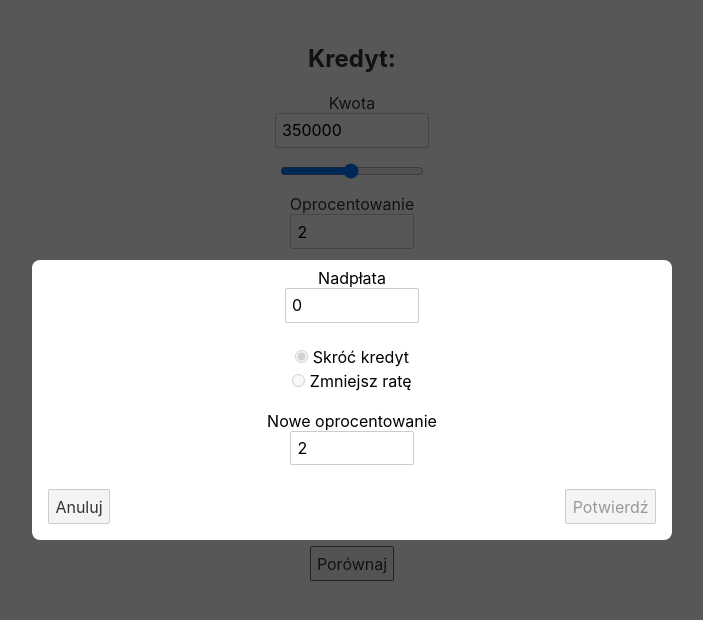
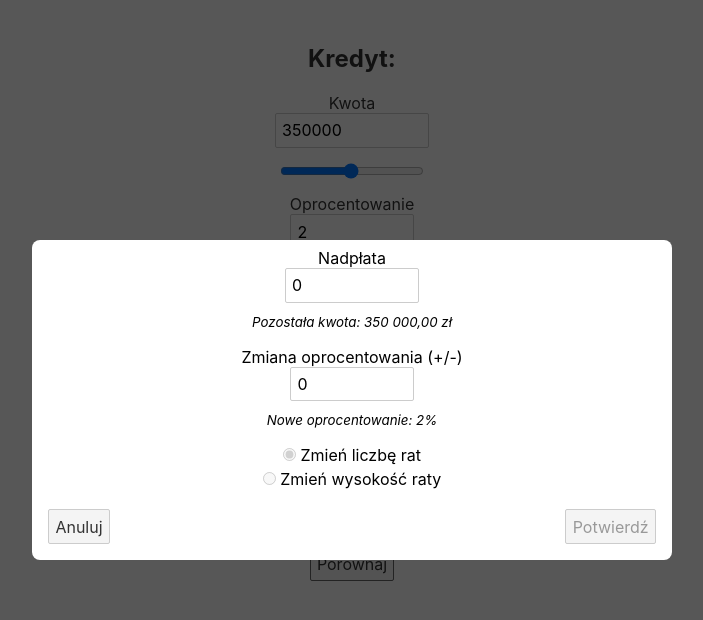
Before and after one commit to adamwroo/svelte-mortgage-calculator, a Svelte app: page / in a window 1280 px wide. Both pictures are taken after a click on the button "Porównaj". Shown: the top 620 px of the page, without its empty margins (288-991 px from the left). Built offline with nearby package versions, Linux system fonts and the light colour scheme.

Commit message:
AddAlternative component adjusted

```diff
--- a/src/components/AddAlternative.svelte
+++ b/src/components/AddAlternative.svelte
@@ -3,21 +3,23 @@
     const dispatch = createEventDispatcher();
     import { fade } from 'svelte/transition';
     import { clickOutside } from "../actions";
+    import { toPLN } from '../utils';
+
     export let mortgageBase;
 
     let showModal = false;
 
     let overpayment = 0;
-    let overpaymentResult = "shorten-credit"; // or "reduce-installment";
-    let newInterestRate = mortgageBase.interestRate;
+    let adjustType = "adjust-number-of-payments"; // or "adjust-installment";
+    let interestRateChange = 0;
 
     let isAlternativeDifferent = false;
-    $: isAlternativeDifferent = overpayment > 0 || newInterestRate != mortgageBase.interestRate;
+    $: isAlternativeDifferent = overpayment > 0 || interestRateChange != 0;
 
     const addAlternative = () =>{
         // todo: add proper submit
         showModal = false;
-        dispatch('alternative-added', {overpayment, overpaymentResult, newInterestRate});
+        dispatch('alternative-added', {overpayment, adjustType, interestRateChange});
     }
 </script>
 
@@ -42,24 +44,28 @@
                         Nadpłata
                         <br />
                         <input bind:value={overpayment} type="number" id="amount" min="0" max={mortgageBase.amount} step="10000" />
+                        <br />
+                        <small><i>Pozostała kwota: {toPLN(mortgageBase.amount - overpayment)}</i></small>
+                    </label>
+
+                    <label for="interestRateChange">
+                        Zmiana oprocentowania (+/-)
+                        <br />
+                        <input bind:value={interestRateChange} type="number" id="interestRateChange" min={-mortgageBase.interestRate} max="100" step="0.1" />
+                        <br />
+                        <small><i>Nowe oprocentowanie: {mortgageBase.interestRate + interestRateChange}%</i></small>
                     </label>
 
                     <div>
                         <label>
-                            <input type="radio" bind:group={overpaymentResult} name="overpayment-result" value="shorten-credit" disabled={overpayment == 0}>
-                            Skróć kredyt
+                            <input type="radio" bind:group={adjustType} name="adjust-type" value="adjust-number-of-payments" disabled={overpayment == 0}>
+                            Zmień liczbę rat
                         </label>
                         <label>
-                            <input type="radio" bind:group={overpaymentResult} name="overpayment-result" value="reduce-installment" disabled={overpayment == 0}>
-                            Zmniejsz ratę
+                            <input type="radio" bind:group={adjustType} name="adjust-type" value="adjust-installment" disabled={overpayment == 0}>
+                            Zmień wysokość raty
                         </label>
                     </div>
-
-                    <label for="interestRate">
-                        Nowe oprocentowanie
-                        <br />
-                        <input bind:value={newInterestRate} type="number" id="interestRate" min="0.1" max="100" step="0.1" />
-                    </label>
 
                     <div class="buttons">
                         <!-- todo: should reset values -->
```
